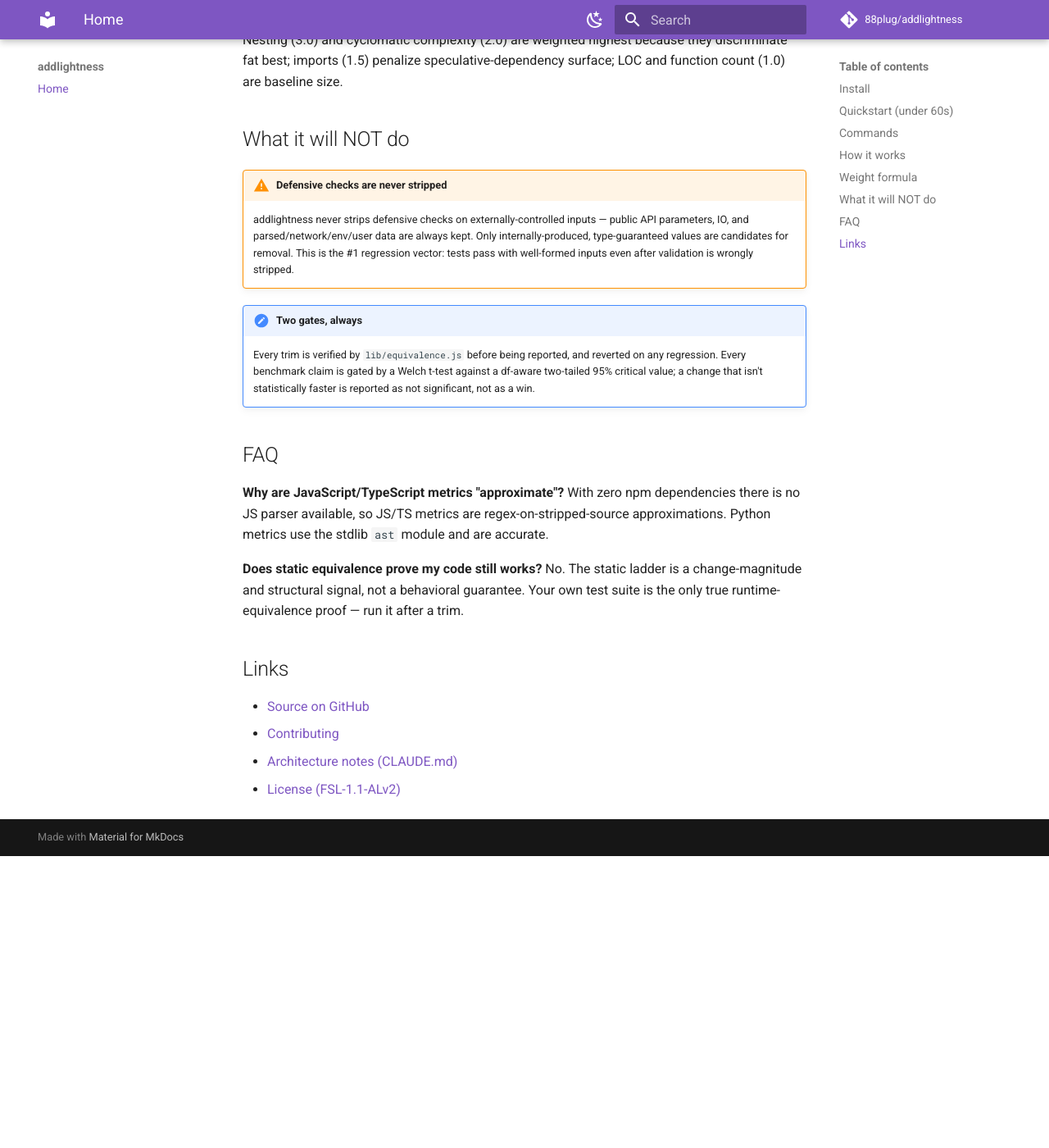
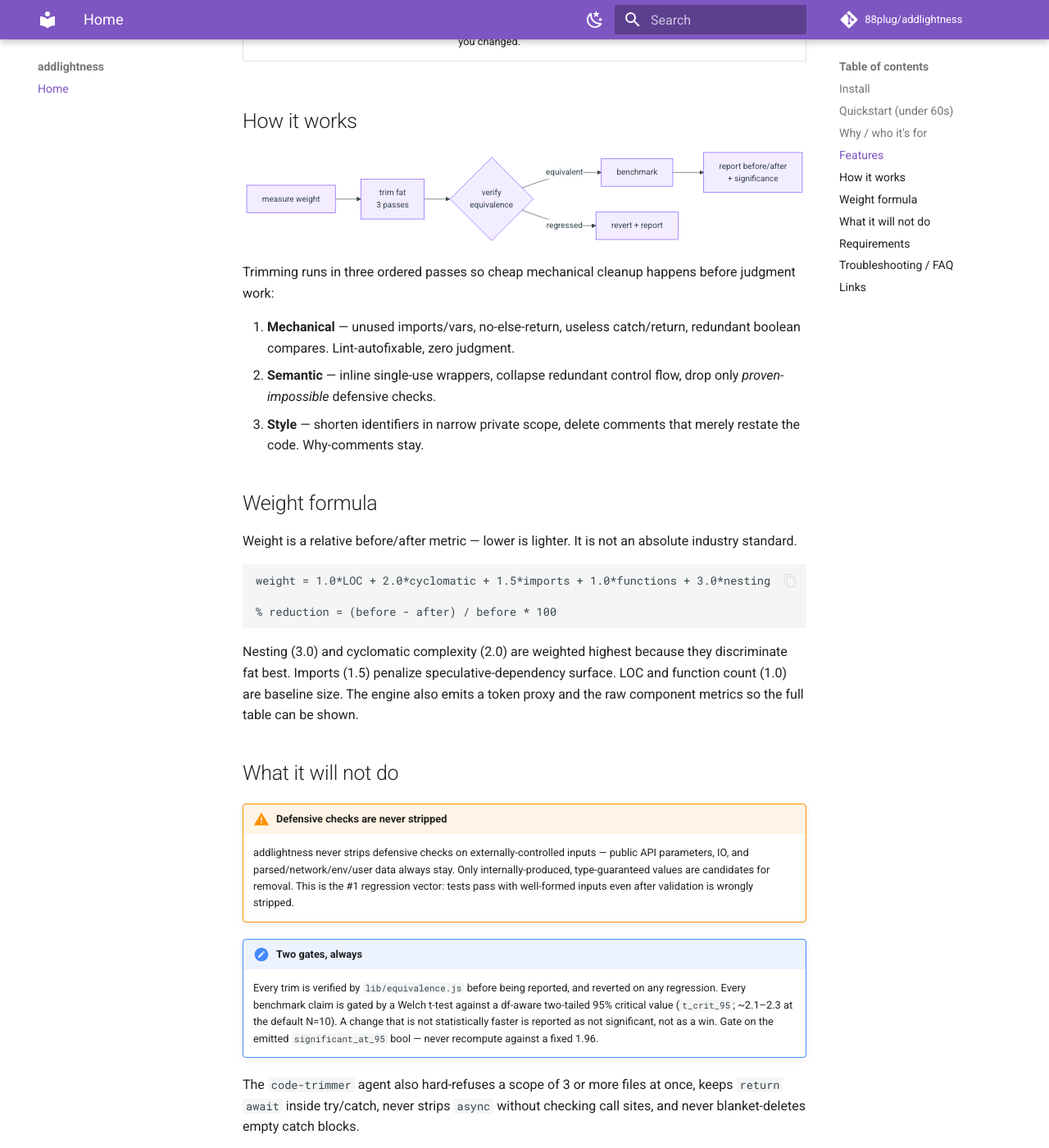
Before and after one commit to 88plug/addlightness, an MkDocs documentation site: the page built from docs/index.md, in a window 1280 px wide and 1400 px high, scrolled down 1887 px. Shown: the whole window at 82% size. Built offline with MkDocs 1.6.1 and Material for MkDocs 9.7.7, drawn with Linux system fonts in a browser that asks for light colours; comment, search, counter and statistics services are not loaded; before the commit the page ends 2931 px from its top, so only the background shows below that; some of the changed text lies outside the part shown.

Commit message:
docs: polish MkDocs site and docs landing page

````diff
--- a/docs/index.md
+++ b/docs/index.md
@@ -1,21 +1,27 @@
 # addlightness
 
 Simplify, then add lightness — a Claude Code plugin that strips AI-generated code fat while preserving behavior, then benchmarks the speedup.
+
+[![plugin-validate](https://github.com/88plug/addlightness/actions/workflows/plugin-validate.yml/badge.svg)](https://github.com/88plug/addlightness/actions/workflows/plugin-validate.yml)
+[![License: FSL-1.1-ALv2](https://img.shields.io/badge/license-FSL--1.1--ALv2-blue?style=flat)](https://github.com/88plug/addlightness/blob/main/LICENSE)
+[![Docs](https://img.shields.io/badge/docs-online-blue?style=flat)](https://88plug.github.io/addlightness)
+[![Claude Code plugin](https://img.shields.io/badge/Claude%20Code-plugin-8A2BE2?style=flat)](https://github.com/88plug/claude-code-plugins)
 
 > "Simplify, then add lightness." — Colin Chapman, Lotus
 
 ## Install
 
-From a marketplace that lists it (inside Claude Code):
+From the 88plug marketplace (inside Claude Code):
 
 ```bash
-/plugin marketplace add 88plug/addlightness
-/plugin install addlightness
+/plugin marketplace add 88plug/claude-code-plugins
+/plugin install addlightness@88plug
 ```
 
-Then run `./install.sh`, which chmods the hooks, lib, and benchmark scripts;
-checks for node (required) and python3 (optional, for accurate `.py` metrics);
-and runs a `weigh.js` smoke test.
+Then run `./install.sh` from the plugin root. It chmods hooks, lib, and benchmark scripts; checks for Node (required) and python3 (optional, for accurate `.py` metrics); and runs a `weigh.js` smoke test.
+
+!!! tip
+    Prefer the [88plug marketplace](https://github.com/88plug/claude-code-plugins). Installing from this repo alone works, but curated marketplace installs stay in sync with the fleet.
 
 ## Quickstart (under 60s)
 
@@ -39,17 +45,24 @@
 bench:   1.42x faster (mean 8.1ms -> 5.7ms, t=4.3, significant)
 ```
 
-Every edit is gated by an equivalence check before it is reported, and every
-speedup claim is gated by a statistical-significance test. Nothing ships unless
-it passes both.
+Every edit is gated by an equivalence check before it is reported. Every speedup claim is gated by a statistical-significance test. Nothing ships unless it passes both.
 
-## Commands
+## Why / who it's for
 
-| Command / piece | What it does |
+AI coding assistants produce code that works but carries weight: speculative abstractions, dead branches, redundant control flow, defensive checks on values that can never be malformed.
+
+addlightness measures that weight, removes it in small verified passes, gates every change against a regression check, and only claims a speedup the Welch test confirms. Use it when you ship AI-assisted code and want the output trimmed without silently changing what it does.
+
+## Features
+
+| Piece | What it does |
 | --- | --- |
 | `/addlightness <file>` | Full pipeline: measure weight, trim fat, verify equivalence, benchmark the speedup. |
 | `/addlightness-review <file>` | Read-only weight report and fat-candidate list. Modifies nothing. |
 | `/addlightness-bench <before> <after>` | Times before/after commands and reports % improvement with significance. |
+| `weight-analyst` agent | Read-only measurement of weight metrics; emits the fat-candidate report. |
+| `code-trimmer` agent | Edit-capable trimmer bounded by the trust-boundary rule and the equivalence gate. |
+| SessionStart + Stop hooks | Announce the plugin on start; gently suggest `/addlightness` on files you changed. |
 
 ## How it works
 
@@ -62,16 +75,15 @@
   D --> F[report before/after<br/>+ significance]
 ```
 
-Trimming runs in three ordered passes: **mechanical** (unused imports/vars,
-no-else-return, redundant boolean compares), **semantic** (inline single-use
-wrappers, collapse redundant control flow, drop only proven-impossible defensive
-checks), then **style** (shorten narrow-scope identifiers, delete comments that
-restate the code).
+Trimming runs in three ordered passes so cheap mechanical cleanup happens before judgment work:
+
+1. **Mechanical** — unused imports/vars, no-else-return, useless catch/return, redundant boolean compares. Lint-autofixable, zero judgment.
+2. **Semantic** — inline single-use wrappers, collapse redundant control flow, drop only *proven-impossible* defensive checks.
+3. **Style** — shorten identifiers in narrow private scope, delete comments that merely restate the code. Why-comments stay.
 
 ## Weight formula
 
-Weight is a relative before/after metric — lower is lighter. It is not an
-absolute industry standard.
+Weight is a relative before/after metric — lower is lighter. It is not an absolute industry standard.
 
 ```text
 weight = 1.0*LOC + 2.0*cyclomatic + 1.5*imports + 1.0*functions + 3.0*nesting
@@ -79,36 +91,38 @@
 % reduction = (before - after) / before * 100
 ```
 
-Nesting (3.0) and cyclomatic complexity (2.0) are weighted highest because they
-discriminate fat best; imports (1.5) penalize speculative-dependency surface; LOC
-and function count (1.0) are baseline size.
+Nesting (3.0) and cyclomatic complexity (2.0) are weighted highest because they discriminate fat best. Imports (1.5) penalize speculative-dependency surface. LOC and function count (1.0) are baseline size. The engine also emits a token proxy and the raw component metrics so the full table can be shown.
 
-## What it will NOT do
+## What it will not do
 
 !!! warning "Defensive checks are never stripped"
-    addlightness never strips defensive checks on externally-controlled inputs —
-    public API parameters, IO, and parsed/network/env/user data are always kept.
-    Only internally-produced, type-guaranteed values are candidates for removal.
-    This is the #1 regression vector: tests pass with well-formed inputs even
-    after validation is wrongly stripped.
+    addlightness never strips defensive checks on externally-controlled inputs — public API parameters, IO, and parsed/network/env/user data always stay. Only internally-produced, type-guaranteed values are candidates for removal. This is the #1 regression vector: tests pass with well-formed inputs even after validation is wrongly stripped.
 
 !!! note "Two gates, always"
-    Every trim is verified by `lib/equivalence.js` before being reported, and
-    reverted on any regression. Every benchmark claim is gated by a Welch t-test
-    against a df-aware two-tailed 95% critical value; a change that isn't
-    statistically faster is reported as not significant, not as a win.
+    Every trim is verified by `lib/equivalence.js` before being reported, and reverted on any regression. Every benchmark claim is gated by a Welch t-test against a df-aware two-tailed 95% critical value (`t_crit_95`; ~2.1–2.3 at the default N=10). A change that is not statistically faster is reported as not significant, not as a win. Gate on the emitted `significant_at_95` bool — never recompute against a fixed 1.96.
 
-## FAQ
+The `code-trimmer` agent also hard-refuses a scope of 3 or more files at once, keeps `return await` inside try/catch, never strips `async` without checking call sites, and never blanket-deletes empty catch blocks.
+
+## Requirements
+
+| Tool | Status |
+| --- | --- |
+| Node.js >= 18 | Required (core weight engine, hooks). |
+| python3 | Optional — enables accurate `.py` metrics via the stdlib `ast` module. |
+| hyperfine | Optional — sharper benchmarks; falls back to a `date`+`awk` loop. |
+
+Zero npm dependencies. Run `./install.sh` to make the scripts executable and smoke-test the weight engine (`lib/weigh.js`).
+
+## Troubleshooting / FAQ
 
 **Why are JavaScript/TypeScript metrics "approximate"?**
-With zero npm dependencies there is no JS parser available, so JS/TS metrics are
-regex-on-stripped-source approximations. Python metrics use the stdlib `ast`
-module and are accurate.
+With zero npm dependencies there is no JS parser available, so JS/TS metrics are regex-on-stripped-source approximations (comments, strings, and templates are stripped first). Python metrics use the stdlib `ast` module and are accurate.
+
+**Why was my speedup flagged "not significant"?**
+The benchmark gate requires statistical significance. If the Welch `|t|` does not exceed the df-aware two-tailed 95% critical value (`t_crit_95`, ~2.1–2.3 at the default N=10), the change is reported as not significant rather than claimed as faster — even if the mean moved. Small files often fall here: runtime is noise-dominated and the Welch gate refuses to claim a win it cannot prove. Trust the emitted `significant_at_95` bool.
 
 **Does static equivalence prove my code still works?**
-No. The static ladder is a change-magnitude and structural signal, not a
-behavioral guarantee. Your own test suite is the only true runtime-equivalence
-proof — run it after a trim.
+No. The static ladder (syntax gate, structural/AST diff for Python, signature and export parity for JS) is a change-magnitude and structural signal, not a behavioral guarantee. Your own test suite is the only true runtime-equivalence proof — run it after a trim.
 
 ## Links
 
--- a/mkdocs.yml
+++ b/mkdocs.yml
@@ -4,9 +4,17 @@
 repo_url: https://github.com/88plug/addlightness
 repo_name: 88plug/addlightness
 edit_uri: edit/main/docs/
+use_directory_urls: true
+strict: true
 
 theme:
   name: material
+  features:
+    - navigation.sections
+    - navigation.top
+    - navigation.instant
+    - content.code.copy
+    - search.suggest
   palette:
     - media: "(prefers-color-scheme: light)"
       scheme: default
@@ -22,11 +30,6 @@
       toggle:
         icon: material/weather-sunny
         name: Switch to light mode
-  features:
-    - navigation.instant
-    - navigation.top
-    - content.code.copy
-    - search.suggest
 
 markdown_extensions:
   - admonition
@@ -36,7 +39,11 @@
   - footnotes
   - tables
   - pymdownx.highlight
-  - pymdownx.superfences
+  - pymdownx.superfences:
+      custom_fences:
+        - name: mermaid
+          class: mermaid
+          format: !!python/name:pymdownx.superfences.fence_code_format
   - pymdownx.details
   - toc:
       permalink: true
````
Also changed, not shown: README.md (+16 -35 lines).
